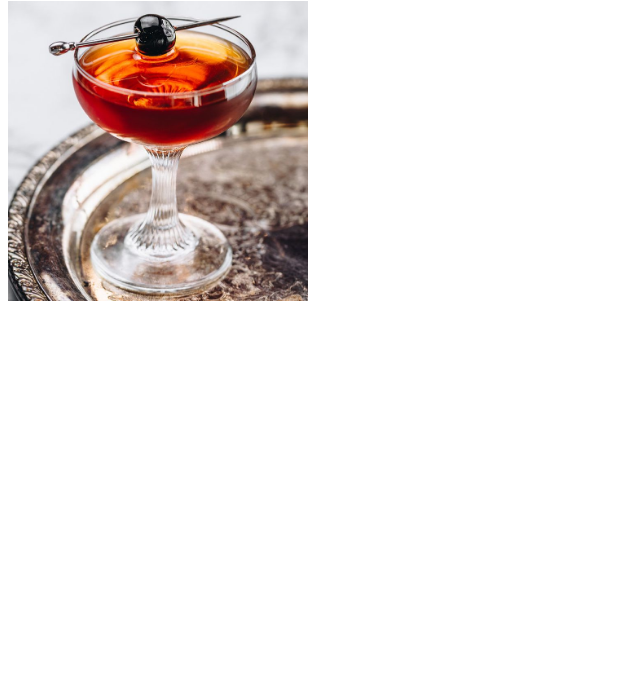
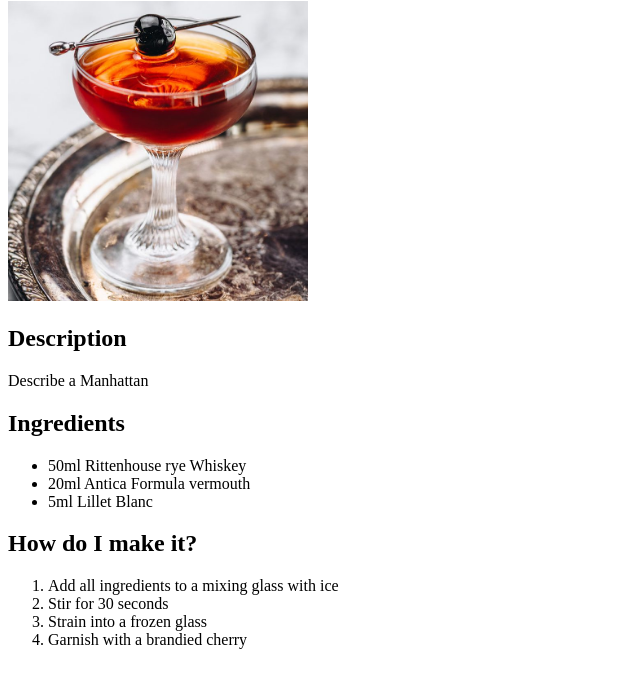
Before and after one commit to dav3white/odin-recipes, a plain HTML site: page recipes/manhattan.html in a window 1280 px wide. Shown: the part 79-764 px from the top of the page, without its empty margins (0-640 px from the left). Drawn offline with Linux system fonts and the light colour scheme.

Commit message:
Add headings, lists of ingredients, and method

```diff
--- a/recipes/manhattan.html
+++ b/recipes/manhattan.html
@@ -7,6 +7,19 @@
     <body>
         <h1>Manhattan</h1>
         <img src="../images/manhattan.jpg" alt="Classic Manhattan cocktail" width="300">
+        <h2>Description</h2>
+        <p>Describe a Manhattan</p>
+        <h2>Ingredients</h2>
+        <ul>
+            <li>50ml Rittenhouse rye Whiskey</li>
+            <li>20ml Antica Formula vermouth</li>
+            <li>5ml Lillet Blanc</li>
+        </ul>
+        <h2>How do I make it?</h2>
+        <ol>
+            <li>Add all ingredients to a mixing glass with ice</li>
+            <li>Stir for 30 seconds</li>
+            <li>Strain into a frozen glass</li>
+            <li>Garnish with a brandied cherry</li>
     </body>
-
 </html>
```
Also changed, not shown: recipes/daiquiri.html (+14 -0 lines).
